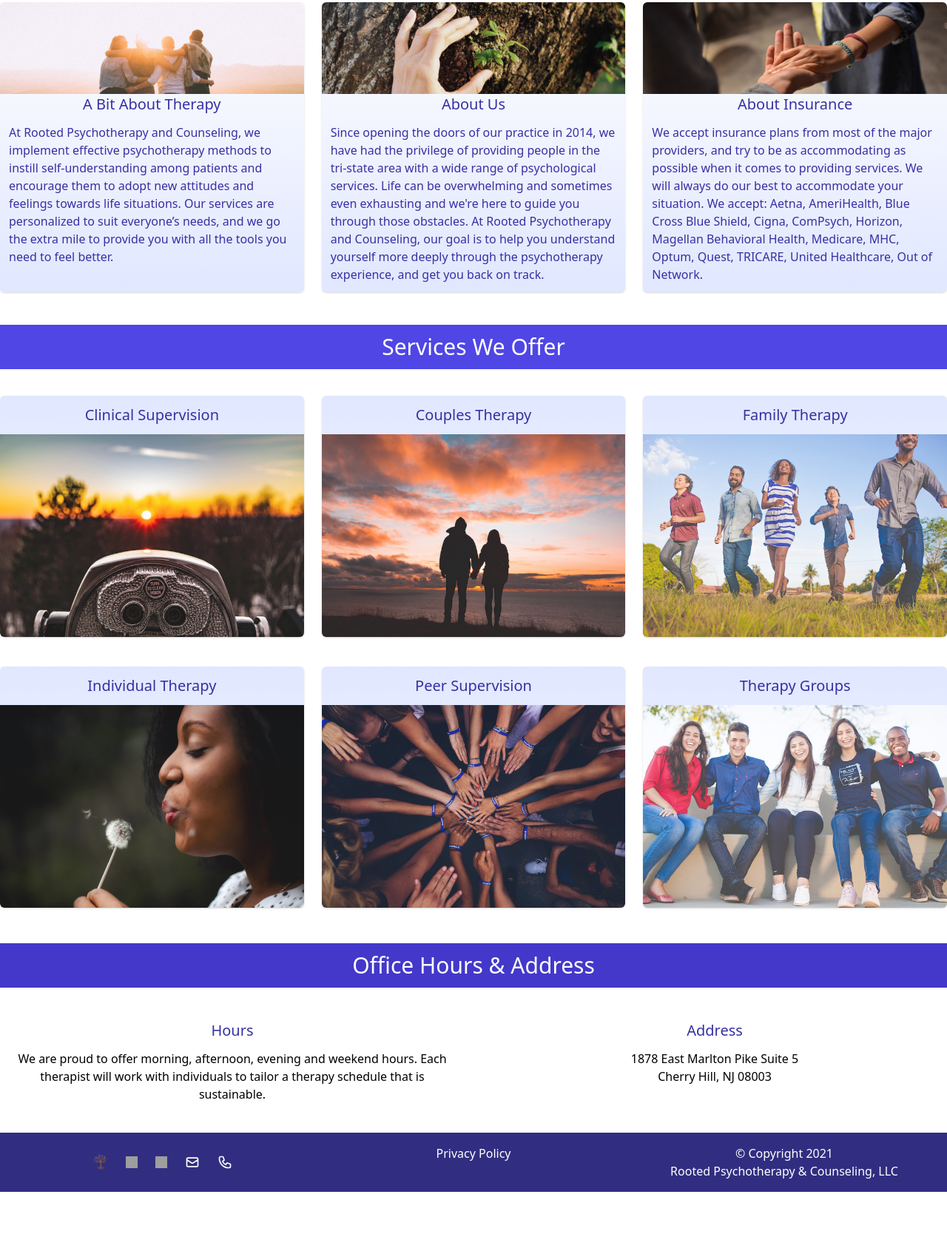
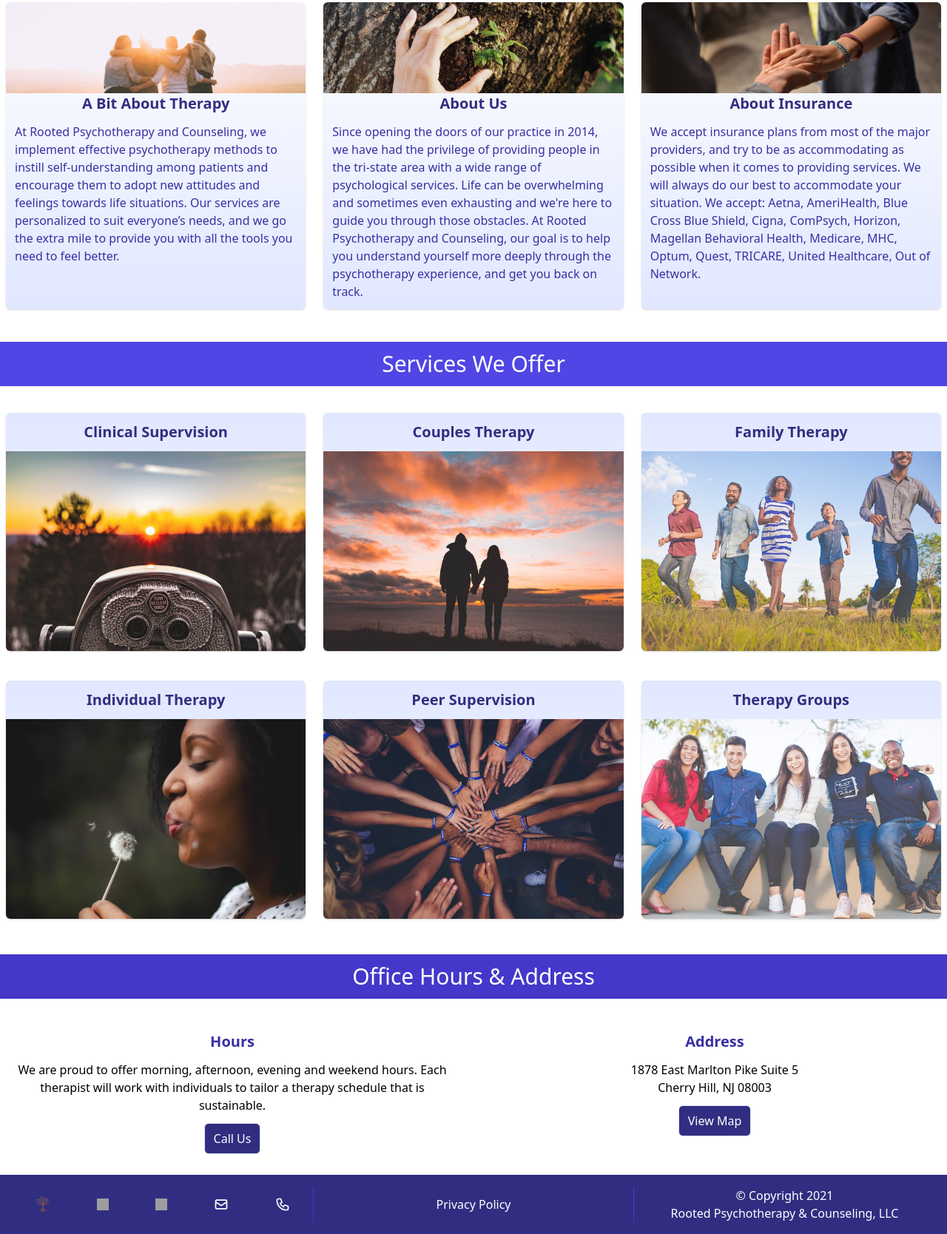
Before and after one commit to nmastroianni/rooted-gatsby-site, a Gatsby site: page / in a window 1280 px wide. Shown: the part 957-2625 px from the top of the page at 74% size. Before the commit the page ends 2568 px from the top, so only its background shows below. Built offline with nearby package versions, Linux system fonts and the light colour scheme; Gatsby itself is replaced by a stand-in of ours; grey boxes are pictures that could not be loaded.

Commit message:
adjusting some CSS adding a few buttons

```diff
--- a/src/components/About.js
+++ b/src/components/About.js
@@ -8,7 +8,7 @@ export default function About(props) {
         About Our Practice
       </h2>
       <div className="container mx-auto px-2 sm:px-0 sm:pb-4 sm:pt-4">
-        <div className="grid grid-cols-1 lg:grid-cols-3 lg:gap-6">
+        <div className="grid grid-cols-1 px-2 lg:grid-cols-3 lg:gap-6">
           <AboutCard
             title="A Bit About Therapy"
             image={props.images[2].childImageSharp.gatsbyImageData}
--- a/src/components/AboutCard.js
+++ b/src/components/AboutCard.js
@@ -9,7 +9,9 @@ export default function AboutCard(props) {
         className="rounded-t-md"
         alt={"decorative element for the " + props.title + " section"}
       />
-      <h3 className="text-xl text-indigo-800 text-center">{props.title}</h3>
+      <h3 className="text-xl text-indigo-900 text-center font-semibold">
+        {props.title}
+      </h3>
       <div className="p-3 text-indigo-800">{props.children}</div>
     </div>
   )
--- a/src/components/ContactForm.js
+++ b/src/components/ContactForm.js
@@ -39,7 +39,7 @@ export default function ContactForm() {
   return (
     <form onSubmit={handleSubmit(onSubmit)} method="post">
       <label htmlFor="name">
-        <h3>Name</h3>
+        <h3 className="font-semibold">Name</h3>
         <input
           type="text"
           name="name"
@@ -50,7 +50,7 @@ export default function ContactForm() {
         />
       </label>
       <label htmlFor="email">
-        <h3>Email</h3>
+        <h3 className="font-semibold">Email</h3>
         <input
           type="email"
           name="email"
@@ -61,7 +61,7 @@ export default function ContactForm() {
         />
       </label>
       <label htmlFor="phone">
-        <h3>Phone</h3>
+        <h3 className="font-semibold">Phone</h3>
         <input
           type="tel"
           name="phone"
@@ -72,7 +72,7 @@ export default function ContactForm() {
         />
       </label>
       <label htmlFor="message">
-        <h3>Question</h3>
+        <h3 className="font-semibold">Question</h3>
         <textarea
           {...register("message", { required: true })}
           className="mt-0 block w-full px-0.5 border-0 border-b-2 border-gray-200 focus:ring-0 focus:border-black"
--- a/src/components/Footer.js
+++ b/src/components/Footer.js
@@ -7,7 +7,8 @@ export default function Footer(props) {
   return (
     <footer className="bg-indigo-900 text-white p-4">
       <div className="container mx-auto grid grid-cols-1 sm:grid-cols-3 gap-3">
-        <div className="text-center flex items-center justify-around sm:justify-center gap-10 sm:gap-8 md:gap-6">
+        <div className="text-center flex items-center justify-around sm:justify-around sm:border-r border-indigo-700">
+          <Link to="/">
             <StaticImage
               src="../images/favicon-32x32.png"
               className="h-5 w-5"
@@ -15,6 +16,7 @@ export default function Footer(props) {
               placeholder="blurred"
               layout="fullWidth"
             />
+          </Link>
           <a href="https://www.facebook.com/rootedpsychotherapyorg/">
             <img
               src="https://s2.svgbox.net/social.svg?ic=facebook&color=f9f9f9"
@@ -62,12 +64,12 @@ export default function Footer(props) {
             </svg>
           </a>
         </div>
-        <div className="text-center">
+        <div className="text-center flex flex-col justify-center">
           <Link to="/privacy" className="hover:underline">
             Privacy Policy
           </Link>
         </div>
-        <div className="text-center">
+        <div className="text-center sm:border-l border-indigo-700">
           <p>&copy; Copyright {year}</p>
           <p>Rooted Psychotherapy &amp; Counseling, LLC</p>
         </div>
--- a/src/components/ServiceCard.js
+++ b/src/components/ServiceCard.js
@@ -5,7 +5,7 @@ export default function ServiceCard(props) {
   const name = props.name.slice(8).replace("-", " ")
   return (
     <div className="rounded-md bg-gradient-to-b from-indigo-100 mt-2 mb-2 shadow">
-      <h3 className="text-xl capitalize text-center text-indigo-800 p-3">
+      <h3 className="text-xl capitalize text-center text-indigo-900 p-3 font-semibold">
         {name}
       </h3>
       <GatsbyImage
--- a/src/components/Services.js
+++ b/src/components/Services.js
@@ -7,7 +7,7 @@ export default function About({ images }) {
         Services We Offer
       </h2>
       <div className="container mx-auto px-2 sm:px-0 sm:pb-4 sm:pt-4">
-        <div className="grid grid-cols-1 lg:grid-cols-3 lg:gap-6">
+        <div className="grid grid-cols-1 lg:grid-cols-3 lg:gap-6 px-2">
           {images.map(image => {
             return (
               <ServiceCard
--- a/src/pages/contact.js
+++ b/src/pages/contact.js
@@ -12,7 +12,13 @@ export default function Contact({ location }) {
         Contact Us
       </h1>
       <h2 className="text-center text-lg sm:text-xl lg:text-2xl mt-1 sm:mt-2 lg:mt-3">
-        Send Us an Email or Call Us: 1-856-375-2440
+        Send Us an Email or Call Us:{" "}
+        <a
+          href="tel:1-856-375-2440"
+          className="text-indigo-800 hover:underline"
+        >
+          1-856-375-2440
+        </a>
       </h2>
       <div className="container max-w-3xl mx-auto rounded-md p-2">
         <ContactForm></ContactForm>
--- a/src/pages/index.js
+++ b/src/pages/index.js
@@ -1,5 +1,5 @@
 import React from "react"
-import { graphql } from "gatsby"
+import { Link, graphql } from "gatsby"
 import Seo from "../components/Seo"
 import Hero from "../components/Hero"
 import Navbar from "../components/Navbar"
@@ -27,8 +27,8 @@ export default function Home(props) {
         </h2>
         <div className="container mx-auto px-2 sm:px-0 sm:pt-4 sm:pb-4">
           <div className="grid grid-cols-1 sm:grid-cols-2 gap-6">
-            <div className="px-1 sm:px-3">
-              <h3 className="text-xl text-center text-indigo-800 m-2 sm:m-3">
+            <div className="px-1 sm:px-3 text-center">
+              <h3 className="text-xl text-indigo-800 m-2 sm:m-3 font-semibold">
                 Hours
               </h3>
               <p className="text-center mb-2 sm:mb-3">
@@ -36,15 +36,27 @@ export default function Home(props) {
                 hours. Each therapist will work with individuals to tailor a
                 therapy schedule that is sustainable.
               </p>
+              <a
+                href="tel:18563752400"
+                className="inline-block bg-indigo-900 rounded-md px-3 py-2 self-end text-white hover:bg-gray-300 hover:text-gray-900 border hover:border-black"
+              >
+                Call Us
+              </a>
             </div>
-            <div className="px-1 sm:px-3">
-              <h3 className="text-xl text-center text-indigo-800 m-2 sm:m-3">
+            <div className="px-1 sm:px-3 text-center">
+              <h3 className="text-xl text-indigo-800 m-2 sm:m-3 font-semibold">
                 Address
               </h3>
-              <p className="text-center mb-2 sm:mb-3">
+              <p className="mb-2 sm:mb-3">
                 1878 East Marlton Pike Suite 5 <br />
                 Cherry Hill, NJ 08003
               </p>
+              <Link
+                to="/locations/"
+                className="inline-block bg-indigo-900 rounded-md px-3 py-2 self-end text-white hover:bg-gray-300 hover:text-gray-900 border hover:border-black"
+              >
+                View Map
+              </Link>
             </div>
           </div>
         </div>
```
Lines whose indentation alone changed are shown as unchanged.
